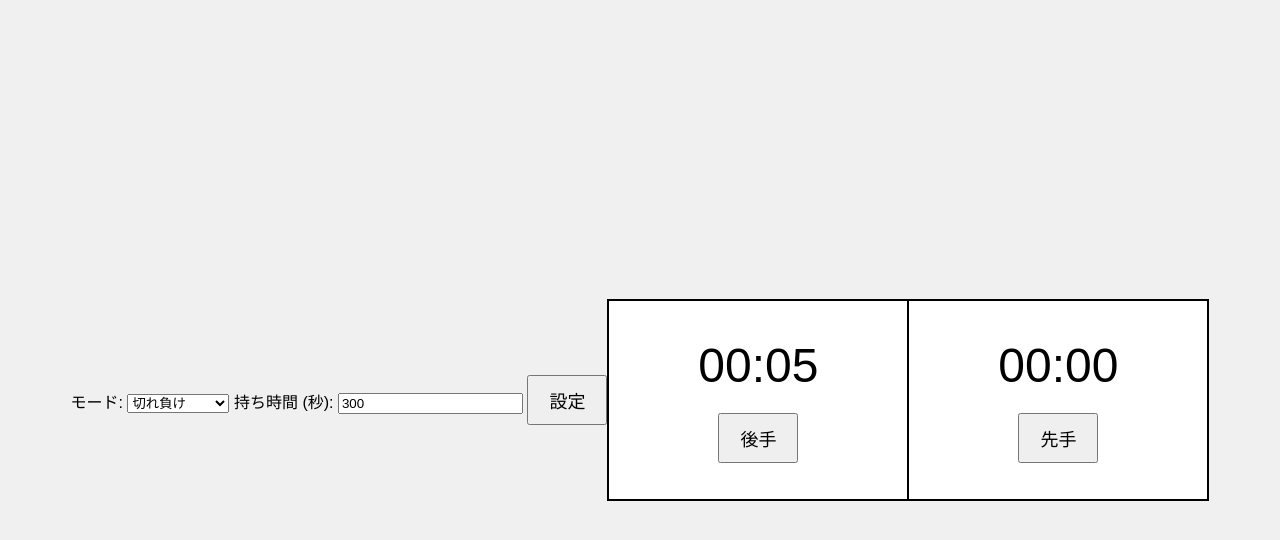
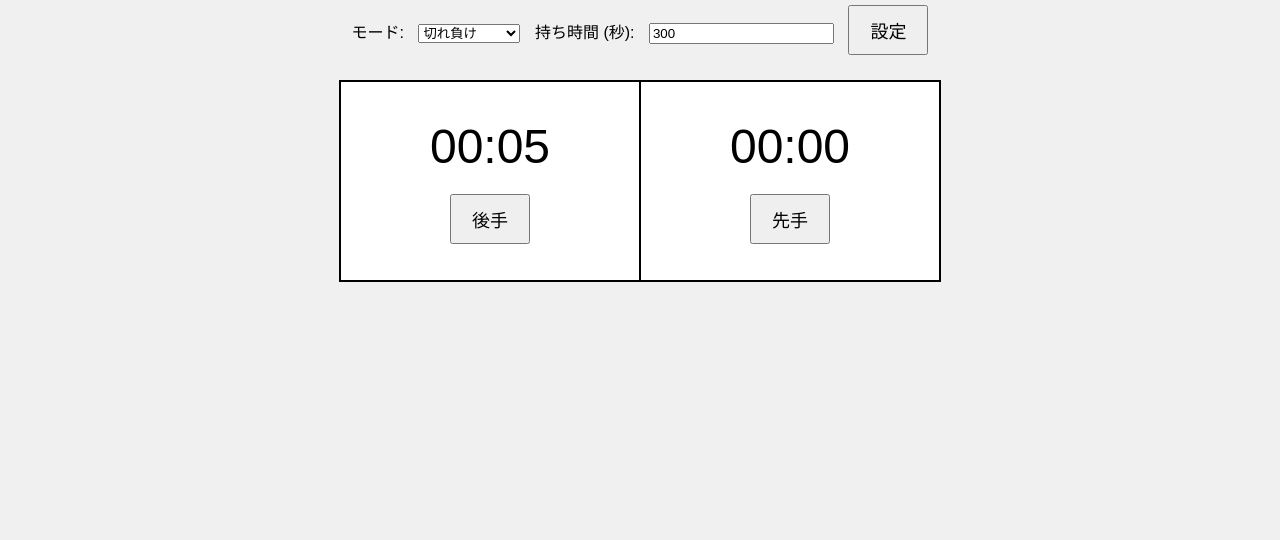
Before and after one commit to CinnabonK/Shogi-timer, a plain HTML site: page index.html in a window 1280 px wide. Drawn offline with Linux system fonts and the light colour scheme.

Commit message:
Update styles.css

```diff
--- a/styles.css
+++ b/styles.css
@@ -1,11 +1,19 @@
 body {
     font-family: Arial, sans-serif;
     display: flex;
-    justify-content: center;
+    flex-direction: column;
     align-items: center;
     height: 100vh;
     margin: 0;
     background-color: #f0f0f0;
+}
+
+.settings {
+    margin-bottom: 20px;
+}
+
+.settings label, .settings input, .settings select, .settings button {
+    margin: 5px;
 }
 
 .timer-container {
@@ -26,6 +34,7 @@ body {
     border: 1px solid #000;
     box-sizing: border-box;
     cursor: pointer;
+    position: relative;
 }
 
 .separator {
```
